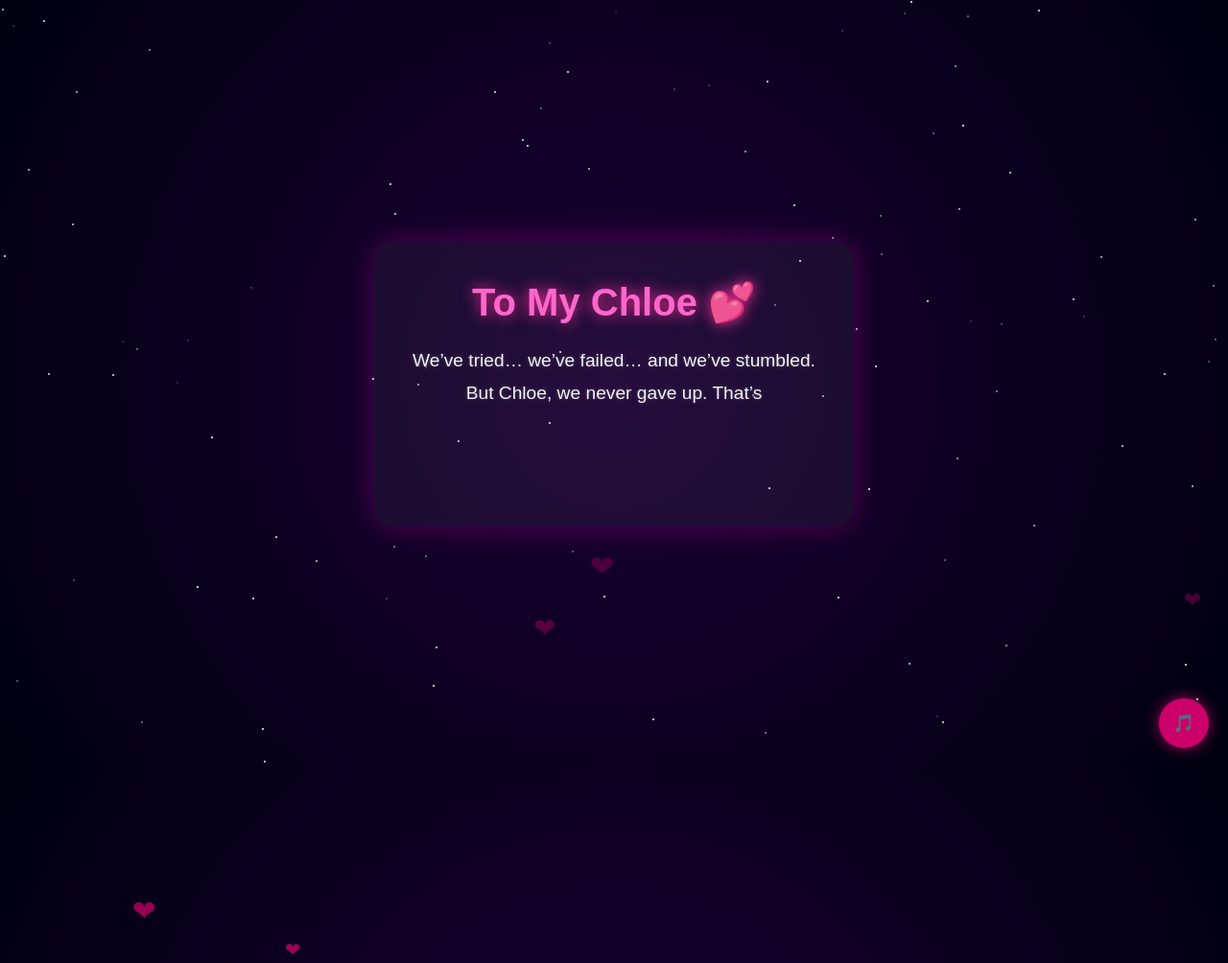
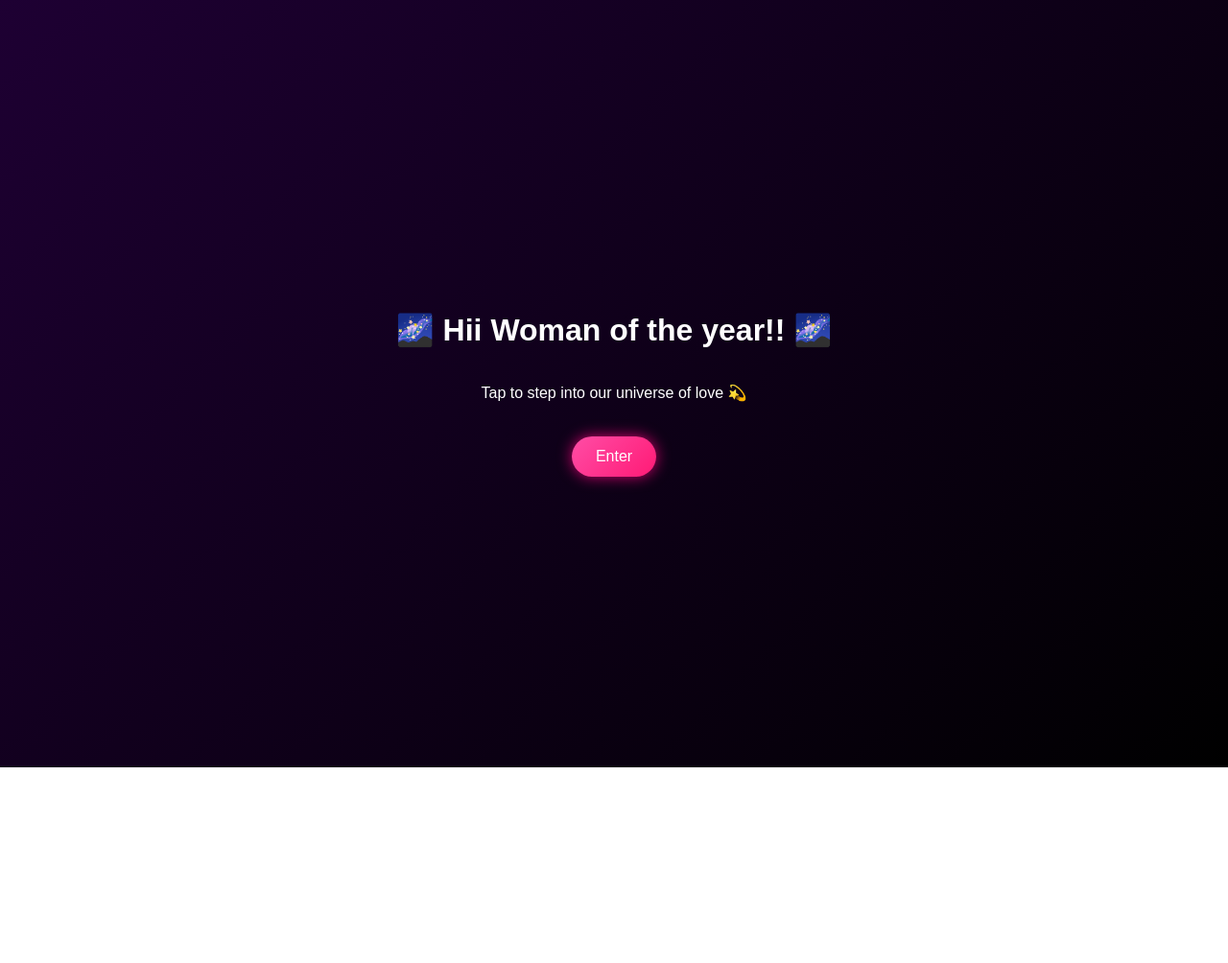
Before and after one commit to mylovecycy/mylove, a plain HTML site: page index.html in a window 1280 px wide. Shown: the top 1004 px of the page at 96% size. After the commit the page ends 800 px from the top, so only its background shows below. Drawn offline with Linux system fonts and the light colour scheme.

Commit message:
Update index.html

```diff
--- a/index.html
+++ b/index.html
@@ -3,198 +3,182 @@
 <head>
   <meta charset="UTF-8">
   <title>Jeed ❤️ Chloe</title>
+  <meta name="viewport" content="width=device-width, initial-scale=1.0">
   <style>
-    * { margin: 0; padding: 0; box-sizing: border-box; }
+    body {
+      margin: 0;
+      height: 100vh;
+      background: radial-gradient(circle at top, #2a004f, #0d001a);
+      font-family: 'Poppins', sans-serif;
+      color: #fff;
+      text-align: center;
+      overflow-x: hidden;
+    }
 
-    body {
-      height: 100vh;
-      background: radial-gradient(circle at center, #1a0033, #000010);
-      overflow: hidden;
-      font-family: 'Poppins', sans-serif;
+    /* Enter screen */
+    .enter-screen {
+      position: fixed;
+      inset: 0;
+      background: linear-gradient(135deg, #1e0033, #000);
       display: flex;
+      flex-direction: column;
       justify-content: center;
       align-items: center;
-      flex-direction: column;
       color: #fff;
+      z-index: 9999;
+      padding: 20px;
       text-align: center;
     }
-
-    /* Stars background */
-    .star {
-      position: absolute;
-      width: 2px;
-      height: 2px;
-      background: white;
-      border-radius: 50%;
-      animation: twinkle 2s infinite;
+    .enter-btn {
+      margin-top: 20px;
+      padding: 12px 25px;
+      border: none;
+      border-radius: 25px;
+      background: linear-gradient(135deg, #ff4da6, #ff1a75);
+      color: #fff;
+      font-size: 1rem;
+      cursor: pointer;
+      box-shadow: 0 0 15px rgba(255,0,128,0.8);
+      transition: 0.3s;
     }
-    @keyframes twinkle {
-      0%, 100% { opacity: 0.2; }
-      50% { opacity: 1; }
-    }
-
-    /* Shooting star */
-    .shooting-star {
-      position: absolute;
-      width: 150px;
-      height: 2px;
-      background: linear-gradient(90deg, white, transparent);
-      top: -10px;
-      animation: shoot 3s linear infinite;
-    }
-    @keyframes shoot {
-      0% { transform: translateX(0) translateY(0); opacity: 1; }
-      100% { transform: translateX(-800px) translateY(800px); opacity: 0; }
+    .enter-btn:hover {
+      transform: scale(1.05);
+      box-shadow: 0 0 25px rgba(255,0,180,1);
     }
 
     /* Floating hearts */
     .heart {
       position: absolute;
-      color: rgba(255, 0, 128, 0.8);
-      font-size: 20px;
-      animation: floatUp 6s linear infinite;
+      bottom: -10px;
+      color: #ff66cc;
+      font-size: 18px;
+      animation: floatUp 8s linear infinite;
+      opacity: 0.7;
     }
     @keyframes floatUp {
-      from { transform: translateY(100vh) scale(0.8); opacity: 1; }
-      to { transform: translateY(-10vh) scale(1.6); opacity: 0; }
+      0% { transform: translateY(0) scale(0.8); opacity: 0.7; }
+      50% { opacity: 1; }
+      100% { transform: translateY(-110vh) scale(1.2); opacity: 0; }
     }
 
-    /* Love note box */
+    /* Note box */
     .note {
-      max-width: 700px;
-      padding: 40px;
-      border-radius: 20px;
+      max-width: 90%;
+      margin: 60px auto;
+      padding: 20px;
+      border-radius: 15px;
       background: rgba(255, 255, 255, 0.05);
-      box-shadow: 0 0 30px rgba(255, 0, 200, 0.3);
-      backdrop-filter: blur(5px);
-      animation: fadeIn 3s ease;
+      box-shadow: 0 0 30px rgba(255, 0, 200, 0.4);
+      backdrop-filter: blur(6px);
+      animation: fadeInUp 2s ease-in-out;
+    }
+    .note h1 {
+      font-size: 1.8rem;
+      color: #ff66cc;
+      margin-bottom: 15px;
+      text-shadow: 0 0 15px #ff3399;
+    }
+    .note p {
+      font-size: 1rem;
+      line-height: 1.6;
+      color: #f8f8f8;
+      word-wrap: break-word;
     }
 
-    .note h1 {
-      font-size: 2.5rem;
-      color: #ff66cc;
-      margin-bottom: 20px;
-      text-shadow: 0 0 15px #ff3399;
+    /* Animations */
+    @keyframes fadeIn {
+      from {opacity: 0;}
+      to {opacity: 1;}
+    }
+    @keyframes fadeInUp {
+      from {opacity: 0; transform: translateY(30px);}
+      to {opacity: 1; transform: translateY(0);}
     }
 
-    .note p {
-      font-size: 1.2rem;
-      line-height: 1.8;
-      color: #f5f5f5;
-      text-shadow: 0 0 5px rgba(255,255,255,0.2);
-      min-height: 150px;
-    }
-
-    /* Fade in */
-    @keyframes fadeIn {
-      from { opacity: 0; transform: translateY(20px); }
-      to { opacity: 1; transform: translateY(0); }
-    }
-
-    /* Music button */
-    .music-btn {
-      position: fixed;
-      bottom: 20px;
-      right: 20px;
-      background: rgba(255, 0, 128, 0.8);
-      border: none;
-      border-radius: 50%;
-      padding: 15px;
-      cursor: pointer;
-      color: #fff;
-      font-size: 18px;
-      box-shadow: 0 0 15px rgba(255,0,128,0.6);
-      transition: transform 0.2s;
-    }
-    .music-btn:hover {
-      transform: scale(1.1);
+    /* Responsive adjustments */
+    @media (min-width: 600px) {
+      .note {
+        max-width: 600px;
+        padding: 40px;
+      }
+      .note h1 {
+        font-size: 2.2rem;
+      }
+      .note p {
+        font-size: 1.2rem;
+      }
     }
   </style>
 </head>
 <body>
-  <div class="note">
-    <h1>To My Chloe 💕</h1>
+  <!-- Enter screen -->
+  <div class="enter-screen" id="enterScreen">
+    <h1>🌌 Hii Woman of the year!! 🌌</h1>
+    <p>Tap to step into our universe of love 💫</p>
+    <button class="enter-btn" onclick="startExperience()">Enter</button>
+  </div>
+
+  <!-- Hidden audio -->
+  <audio id="bg-music" loop>
+    <source src="https://www.bensound.com/bensound-music/bensound-romantic.mp3" type="audio/mpeg">
+  </audio>
+
+  <!-- Hearts container -->
+  <div id="hearts"></div>
+
+  <!-- Love note -->
+  <div class="note" style="display:none;" id="noteBox">
+    <h1>Dear Chloe 💖</h1>
     <p id="message"></p>
   </div>
 
-  <!-- Background Music -->
-  <audio id="bg-music" loop>
-    <source src="kidd_carder_young_john_calculate_ii_official_video_mp3_51767.mp3" type="audio/mpeg">
-    Your browser does not support the audio element.
-  </audio>
+  <script>
+    const music = document.getElementById("bg-music");
+    const messageEl = document.getElementById("message");
+    const noteBox = document.getElementById("noteBox");
+    const heartsContainer = document.getElementById("hearts");
 
-  <!-- Music Control Button -->
-  <button class="music-btn" onclick="toggleMusic()">🎵</button>
+    const story = `This morning, while I browsed Snapchat,
+I saw a post where Teyana Taylor said,
+“Aaron Pierre holds her like a cup of tea.”
 
-  <script>
-    // Stars
-    for (let i = 0; i < 100; i++) {
-      const star = document.createElement("div");
-      star.classList.add("star");
-      star.style.top = Math.random() * 100 + "vh";
-      star.style.left = Math.random() * 100 + "vw";
-      star.style.animationDuration = (Math.random() * 3 + 2) + "s";
-      document.body.appendChild(star);
+And instantly, I thought of you not just because you made me a fan of their relationship,
+but also because that’s how I want to hold you—
+gentle, warm, steady, and full of care.
+
+Not too tight to break,
+not too loose to spill…
+but just enough to remind you that you’re safe,
+and you’re mine. ☕❤️`;
+
+    // Typewriter
+    function typeWriter(text, i = 0) {
+      if (i < text.length) {
+        messageEl.innerHTML += text.charAt(i) === "\n" ? "<br/>" : text.charAt(i);
+        setTimeout(() => typeWriter(text, i + 1), 50);
+      }
     }
 
-    // Shooting stars
-    setInterval(() => {
-      const shootingStar = document.createElement("div");
-      shootingStar.classList.add("shooting-star");
-      shootingStar.style.left = Math.random() * window.innerWidth + "px";
-      document.body.appendChild(shootingStar);
-      setTimeout(() => shootingStar.remove(), 3000);
-    }, 5000);
-
-    // Hearts
+    // Floating hearts
     function createHeart() {
       const heart = document.createElement("div");
       heart.classList.add("heart");
-      heart.innerHTML = "❤";
+      heart.innerHTML = "💖";
       heart.style.left = Math.random() * 100 + "vw";
-      heart.style.fontSize = Math.random() * 20 + 15 + "px";
-      heart.style.animationDuration = Math.random() * 3 + 4 + "s";
-      document.body.appendChild(heart);
-      setTimeout(() => heart.remove(), 6000);
+      heart.style.fontSize = (Math.random() * 18 + 12) + "px";
+      heart.style.animationDuration = (6 + Math.random() * 4) + "s";
+      heartsContainer.appendChild(heart);
+
+      setTimeout(() => { heart.remove(); }, 10000);
     }
-    setInterval(createHeart, 800);
 
-    // Typewriter story
-    const messageEl = document.getElementById("message");
-    const story = `We’ve tried… we’ve failed… and we’ve stumbled.
-But Chloe, we never gave up. That’s what makes us real.
-
-Every step, every fall, every rise — it all led me back to you.
-And now, you let me love you, guide you, and grow with you.
-
-The fact that you trust me to help shape the woman you’re becoming
-is the greatest honor of my life.
-
-No matter how many times the world tests us,
-Jeed + Chloe will always come out stronger.
-Forever, it’s me and you. 💖`;
-
-    let i = 0;
-    function typeWriter() {
-      if (i < story.length) {
-        messageEl.innerHTML += story.charAt(i) === "\n" ? "<br/>" : story.charAt(i);
-        i++;
-        setTimeout(typeWriter, 60);
-      }
-    }
-    typeWriter();
-
-    // Music toggle
-    const music = document.getElementById('bg-music');
-    let isPlaying = false;
-
-    function toggleMusic() {
-      if (isPlaying) {
-        music.pause();
-      } else {
-        music.play();
-      }
-      isPlaying = !isPlaying;
+    // Start experience
+    function startExperience() {
+      document.getElementById("enterScreen").style.display = "none";
+      noteBox.style.display = "block";
+      music.play().catch(err => console.log("Autoplay blocked:", err));
+      typeWriter(story);
+      setInterval(createHeart, 800);
     }
   </script>
 </body>
```
